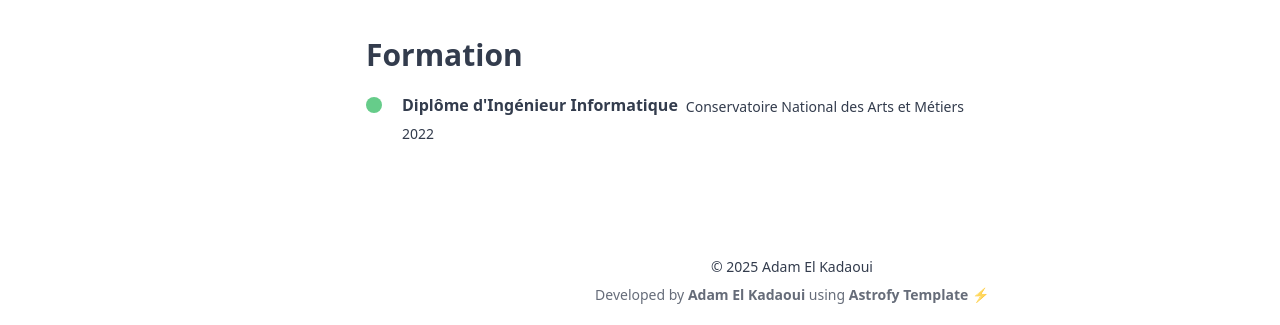
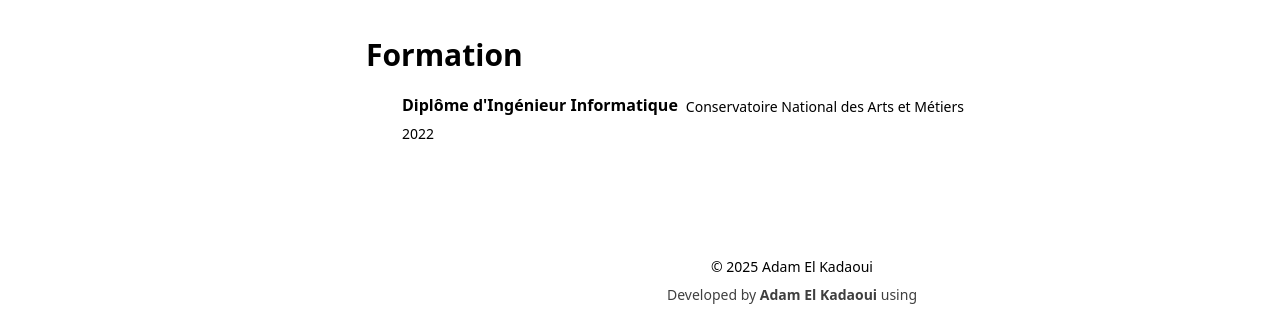
Before and after one commit to adamelkadaoui/adamelkadaoui.github.io, an Astro site: page /cv in a window 1280 px wide. Shown: the part 855-1180 px from the top of the page. Built offline with nearby package versions, Linux system fonts and the light colour scheme; Astro itself is replaced by a stand-in of ours.

Commit message:
style: update theme

```diff
--- a/src/components/Footer.astro
+++ b/src/components/Footer.astro
@@ -8,8 +8,6 @@ const today = new Date();
   </div>
   <div class="inline opacity-75">
     Developed by <a href="https://adamelkadaoui.github.io" target="_blank" class="font-bold">Adam El Kadaoui</a> using
-    <!-- Thanks for using this template. You can keep this line to support my work :) -->
-    <a href="https://astrofy-template.netlify.app/" target="_blank" class="font-bold">Astrofy Template ⚡️</a>
   </div>
 </footer>
 <style></style>
--- a/src/components/Header.astro
+++ b/src/components/Header.astro
@@ -10,7 +10,7 @@
       </label>
     </div>
     <div class="navbar-center">
-      <a class="btn btn-ghost normal-case text-xl" href="/">Adam El Kadaoui ⚡️</a>
+      <a class="btn btn-ghost normal-case text-xl" href="/">Adam El Kadaoui 🌍</a>
     </div>
     <div class="navbar-end"></div>
   </div>
--- a/tailwind.config.cjs
+++ b/tailwind.config.cjs
@@ -6,7 +6,7 @@ module.exports = {
 	},
 	plugins: [require("@tailwindcss/typography"),require("daisyui")],
 	daisyui: {
-		themes: ['emerald'], // true: all themes | false: only light + dark | array: specific themes like this ["light", "dark", "cupcake"]
+		themes: ['false'], // true: all themes | false: only light + dark | array: specific themes like this ["light", "dark", "cupcake"]
 		darkTheme: "dark", // name of one of the included themes for dark mode
 		logs: true, // Shows info about daisyUI version and used config in the console when building your CSS
 	  }
```
